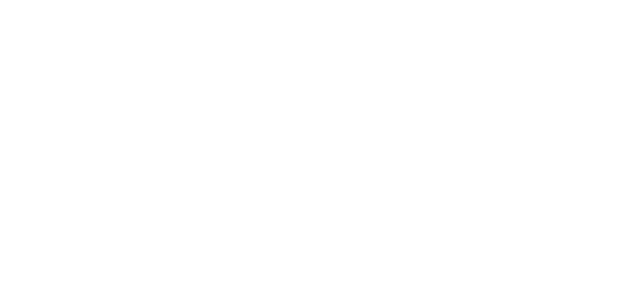
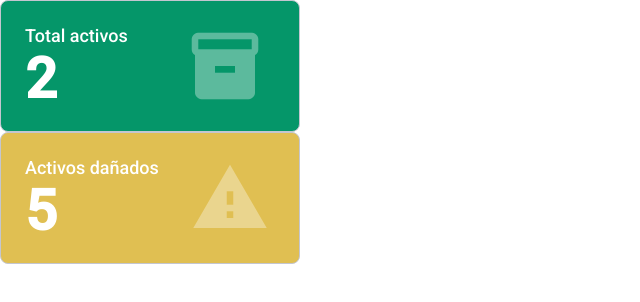
Before and after one commit to Hexalogiccorp/Hinventory, an Angular app: page / in a window 1280 px wide. Shown: the top 302 px of the page, without its empty margins (0-640 px from the left). Built offline with nearby package versions, Linux system fonts and the light colour scheme.

Commit message:
Fixed errors

```diff
--- a/src/app/app.html
+++ b/src/app/app.html
@@ -1 +1,19 @@
 <router-outlet />
+
+<div class="kpi-cards">
+
+
+<app-card-component
+[title]="'Total activos'"
+[quantity]="2"
+[styles]="'green-card'"
+[icon]="'inventory_h2'"
+/>
+<app-card-component
+[title]="'Activos dañados'"
+[quantity]="5"
+[styles]="'warning-card'"
+[icon]="'warning'"
+/>
+
+</div>
--- a/src/app/app.ts
+++ b/src/app/app.ts
@@ -1,9 +1,10 @@
 import { Component, signal } from '@angular/core';
 import { RouterOutlet } from '@angular/router';
+import { CardComponent } from '@shared/components/card-component/card-component';
 
 @Component({
   selector: 'app-root',
-  imports: [RouterOutlet],
+  imports: [RouterOutlet, CardComponent],
   templateUrl: './app.html',
   styleUrl: './app.css',
 })
--- a/src/app/components/card/card.html
+++ /dev/null
@@ -1,4 +0,0 @@
-<div>
-    <div>{{title}}</div>
-    <div>{{quantity}}</div>
-</div>
--- a/src/app/shared/components/card/card.css
+++ b/src/app/shared/components/card-component/card-component.css
@@ -17,7 +17,6 @@
   justify-content: center;
 }
 
-/* Distribución del contenido */
 .kpi-grid {
   display: grid;
   grid-template-columns: 1fr auto;
@@ -30,7 +29,6 @@
   box-sizing: border-box;
 }
 
-/* Texto del lado izquierdo */
 .kpi-info {
   display: grid;
   row-gap: 4px;
@@ -64,5 +62,19 @@
 @media (max-width: 360px) {
   :host, .kpi-card { max-width: 260px; max-height: 260px; }
   .kpi-qty { font-size: 48px; }
-  .kpi-icon__symbol { font-size: 68px; }
 }
+
+.green-card.mat-mdc-card {
+  background-color: var(--hlc-primary-color) !important;
+  color: var(--hlc-background-color);
+}
+
+.red-card.mat-mdc-card {
+  background-color: var(--hlc-neutral-red-color) !important;
+  color: var(--hlc-background-color);
+}
+
+.warning-card.mat-mdc-card {
+  background-color: var(--hlc-warning-color) !important;
+  color: var(--hlc-background-color);
+}
--- a/src/styles.css
+++ b/src/styles.css
@@ -12,19 +12,3 @@
 
 html, body { height: 100%; background-color: var(--hlc-background-color); }
 body { margin: 0; font-family: Roboto, "Helvetica Neue", sans-serif; }
-
-
-.green-card.mat-mdc-card {
-  background-color: var(--hlc-primary-color) !important;
-  color: var(--hlc-background-color) !important;
-}
-
-.red-card.mat-mdc-card {
-  background-color: var(--hlc-neutral-red-color) !important;
-  color: var(--hlc-background-color) !important;
-}
-
-.warning-card.mat-mdc-card {
-  background-color: var(--hlc-warning-color) !important;
-  color: var(--hlc-background-color) !important;
-}
```
Also changed, not shown: src/app/components/card/card.ts (deleted, +0 -16 lines), src/app/shared/components/card-component/card-component.ts (renamed from src/app/shared/components/card/card.ts, +6 -6 lines), src/app/components/card/card.css (deleted), src/app/shared/components/card-component/card-component.html (renamed from src/app/shared/components/card/card.html), 2 other files (tests, documents, lock files or other folders).
